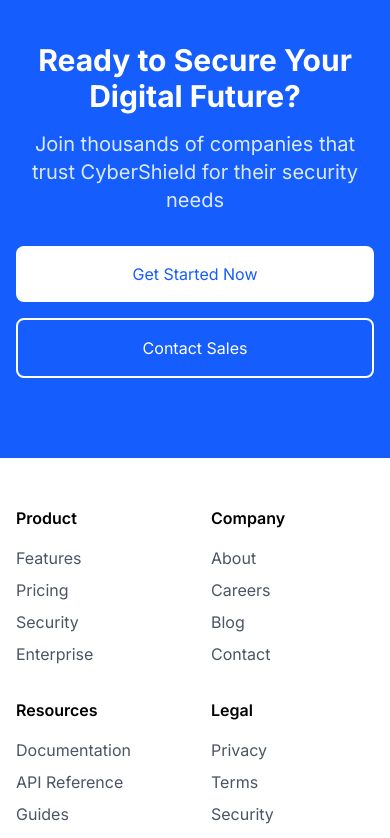
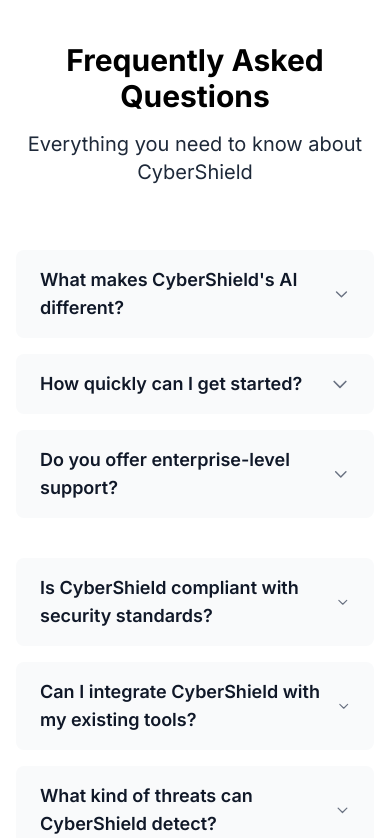
Before and after one commit to imsurajj/aicybershield, a Next.js app: page / in a window 390 px wide. Shown: the part 5700-6538 px from the top of the page. Built offline with nearby package versions, Linux system fonts and the light colour scheme.

Commit message:
Added FAQ's Section

```diff
--- a/src/app/page.tsx
+++ b/src/app/page.tsx
@@ -559,6 +559,194 @@
   )
 }
 
+// FAQ Section
+function FAQ() {
+  const [openIndex, setOpenIndex] = useState<number | null>(null);
+
+  const faqs = [
+    {
+      question: "What makes CyberShield's AI different?",
+      answer: "Our AI technology uses advanced machine learning algorithms specifically trained on cybersecurity threats. It continuously learns from new attack patterns and adapts in real-time, providing superior protection compared to traditional security solutions."
+    },
+    {
+      question: "How quickly can I get started?",
+      answer: "You can get started with CyberShield in minutes. Simply sign up for an account, choose your plan, and follow our guided setup process. Our system will begin protecting your assets immediately."
+    },
+    {
+      question: "Do you offer enterprise-level support?",
+      answer: "Yes, we provide dedicated 24/7 enterprise support with custom SLAs, priority response times, and a dedicated security expert for your organization."
+    },
+    {
+      question: "Is CyberShield compliant with security standards?",
+      answer: "Yes, CyberShield is compliant with major security standards including SOC 2, ISO 27001, GDPR, and HIPAA. We regularly undergo third-party audits to maintain these certifications."
+    },
+    {
+      question: "Can I integrate CyberShield with my existing tools?",
+      answer: "Absolutely! CyberShield offers extensive API support and pre-built integrations with popular security tools, cloud platforms, and business applications."
+    },
+    {
+      question: "What kind of threats can CyberShield detect?",
+      answer: "CyberShield can detect a wide range of threats including malware, ransomware, phishing attempts, DDoS attacks, zero-day exploits, and sophisticated APT attacks using our AI-powered detection system."
+    }
+  ];
+
+  // Split faqs into two arrays for two columns
+  const leftColumnFaqs = faqs.slice(0, Math.ceil(faqs.length / 2));
+  const rightColumnFaqs = faqs.slice(Math.ceil(faqs.length / 2));
+
+  return (
+    <section id="faq" className="py-20 bg-white">
+      <div className="max-w-7xl mx-auto px-4 sm:px-6 lg:px-8">
+        <motion.div
+          initial={{ opacity: 0, y: 20 }}
+          whileInView={{ opacity: 1, y: 0 }}
+          viewport={{ once: true }}
+          className="text-center mb-16"
+        >
+          <h2 className="text-3xl font-bold text-black mb-4">
+            Frequently Asked Questions
+          </h2>
+          <p className="text-xl text-gray-800 max-w-2xl mx-auto">
+            Everything you need to know about CyberShield
+          </p>
+        </motion.div>
+
+        <div className="grid md:grid-cols-2 gap-6 max-w-6xl mx-auto">
+          {/* Left Column */}
+          <div>
+            {leftColumnFaqs.map((faq, index) => (
+              <motion.div
+                key={index}
+                initial={{ opacity: 0, y: 20 }}
+                whileInView={{ opacity: 1, y: 0 }}
+                viewport={{ once: true }}
+                transition={{ delay: index * 0.1 }}
+                className="mb-4"
+              >
+                <button
+                  onClick={() => setOpenIndex(openIndex === index ? null : index)}
+                  className={`w-full text-left px-6 py-4 rounded-lg transition-all duration-300 focus:outline-none ${
+                    openIndex === index
+                      ? 'bg-blue-600 text-white shadow-lg'
+                      : 'bg-gray-50 text-gray-900 hover:bg-gray-100'
+                  }`}
+                >
+                  <div className="flex justify-between items-center">
+                    <h3 className={`text-lg font-semibold ${
+                      openIndex === index ? 'text-white' : 'text-gray-900'
+                    }`}>
+                      {faq.question}
+                    </h3>
+                    <motion.svg
+                      animate={{ rotate: openIndex === index ? 180 : 0 }}
+                      transition={{ duration: 0.3 }}
+                      className={`w-5 h-5 transition-colors duration-300 ${
+                        openIndex === index
+                          ? 'text-white'
+                          : 'text-gray-500 hover:text-blue-600'
+                      }`}
+                      fill="none"
+                      viewBox="0 0 24 24"
+                      stroke="currentColor"
+                    >
+                      <path
+                        strokeLinecap="round"
+                        strokeLinejoin="round"
+                        strokeWidth={2}
+                        d="M19 9l-7 7-7-7"
+                      />
+                    </motion.svg>
+                  </div>
+                  <motion.div
+                    initial={false}
+                    animate={{
+                      height: openIndex === index ? "auto" : 0,
+                      opacity: openIndex === index ? 1 : 0
+                    }}
+                    transition={{ duration: 0.3 }}
+                    className="overflow-hidden"
+                  >
+                    <p className={`mt-4 ${
+                      openIndex === index ? 'text-blue-50' : 'text-gray-600'
+                    }`}>
+                      {faq.answer}
+                    </p>
+                  </motion.div>
+                </button>
+              </motion.div>
+            ))}
+          </div>
+
+          {/* Right Column */}
+          <div>
+            {rightColumnFaqs.map((faq, index) => (
+              <motion.div
+                key={index + leftColumnFaqs.length}
+                initial={{ opacity: 0, y: 20 }}
+                whileInView={{ opacity: 1, y: 0 }}
+                viewport={{ once: true }}
+                transition={{ delay: (index + leftColumnFaqs.length) * 0.1 }}
+                className="mb-4"
+              >
+                <button
+                  onClick={() => setOpenIndex(openIndex === (index + leftColumnFaqs.length) ? null : index + leftColumnFaqs.length)}
+                  className={`w-full text-left px-6 py-4 rounded-lg transition-all duration-300 focus:outline-none ${
+                    openIndex === index + leftColumnFaqs.length
+                      ? 'bg-blue-600 text-white shadow-lg'
+                      : 'bg-gray-50 text-gray-900 hover:bg-gray-100'
+                  }`}
+                >
+                  <div className="flex justify-between items-center">
+                    <h3 className={`text-lg font-semibold ${
+                      openIndex === index + leftColumnFaqs.length ? 'text-white' : 'text-gray-900'
+                    }`}>
+                      {faq.question}
+                    </h3>
+                    <motion.svg
+                      animate={{ rotate: openIndex === index + leftColumnFaqs.length ? 180 : 0 }}
+                      transition={{ duration: 0.3 }}
+                      className={`w-5 h-5 transition-colors duration-300 ${
+                        openIndex === index + leftColumnFaqs.length
+                          ? 'text-white'
+                          : 'text-gray-500 hover:text-blue-600'
+                      }`}
+                      fill="none"
+                      viewBox="0 0 24 24"
+                      stroke="currentColor"
+                    >
+                      <path
+                        strokeLinecap="round"
+                        strokeLinejoin="round"
+                        strokeWidth={2}
+                        d="M19 9l-7 7-7-7"
+                      />
+                    </motion.svg>
+                  </div>
+                  <motion.div
+                    initial={false}
+                    animate={{
+                      height: openIndex === index + leftColumnFaqs.length ? "auto" : 0,
+                      opacity: openIndex === index + leftColumnFaqs.length ? 1 : 0
+                    }}
+                    transition={{ duration: 0.3 }}
+                    className="overflow-hidden"
+                  >
+                    <p className={`mt-4 ${
+                      openIndex === index + leftColumnFaqs.length ? 'text-blue-50' : 'text-gray-600'
+                    }`}>
+                      {faq.answer}
+                    </p>
+                  </motion.div>
+                </button>
+              </motion.div>
+            ))}
+          </div>
+        </div>
+      </div>
+    </section>
+  );
+}
+
 // CTA Section
 function CTA() {
   return (
@@ -717,6 +905,7 @@
       <Features />
       <Testimonials />
       <Pricing />
+      <FAQ />
       <CTA />
       <Footer />
     </main>
```
